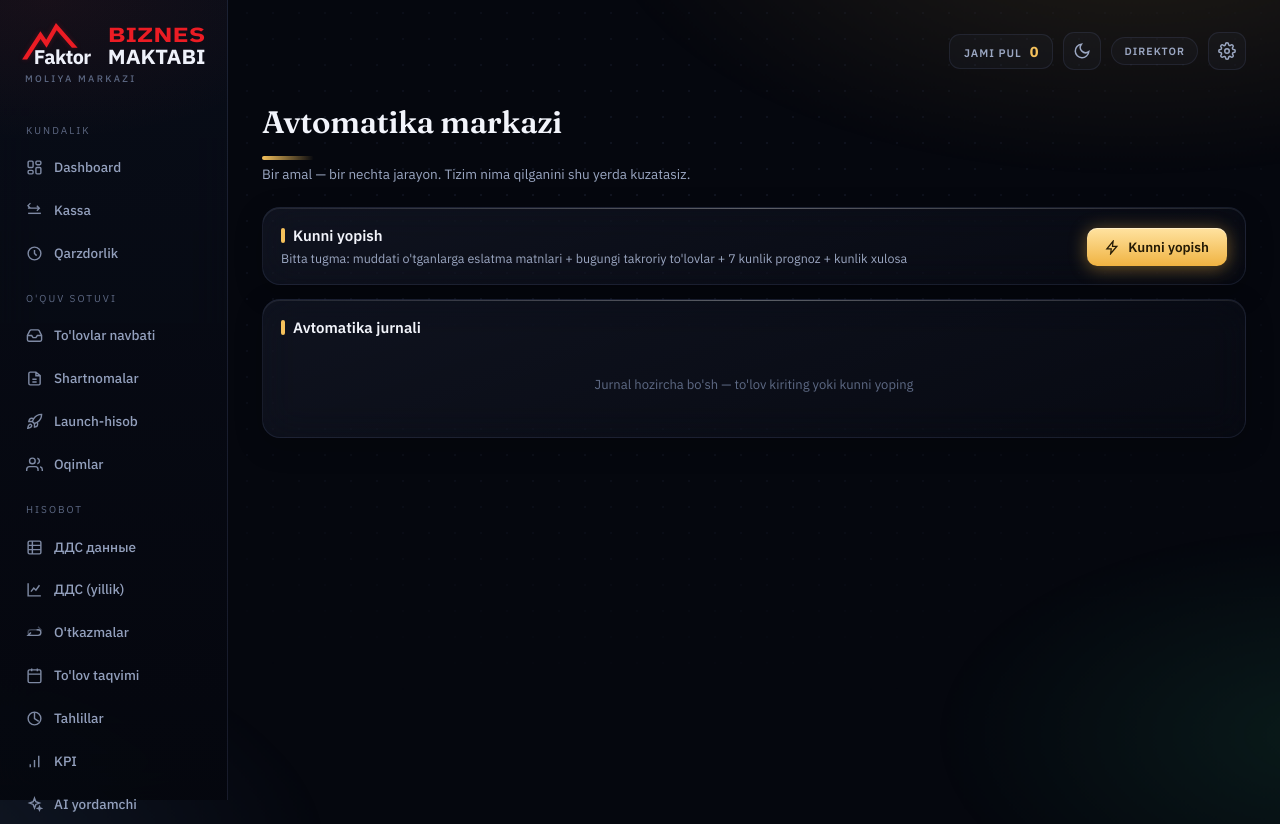
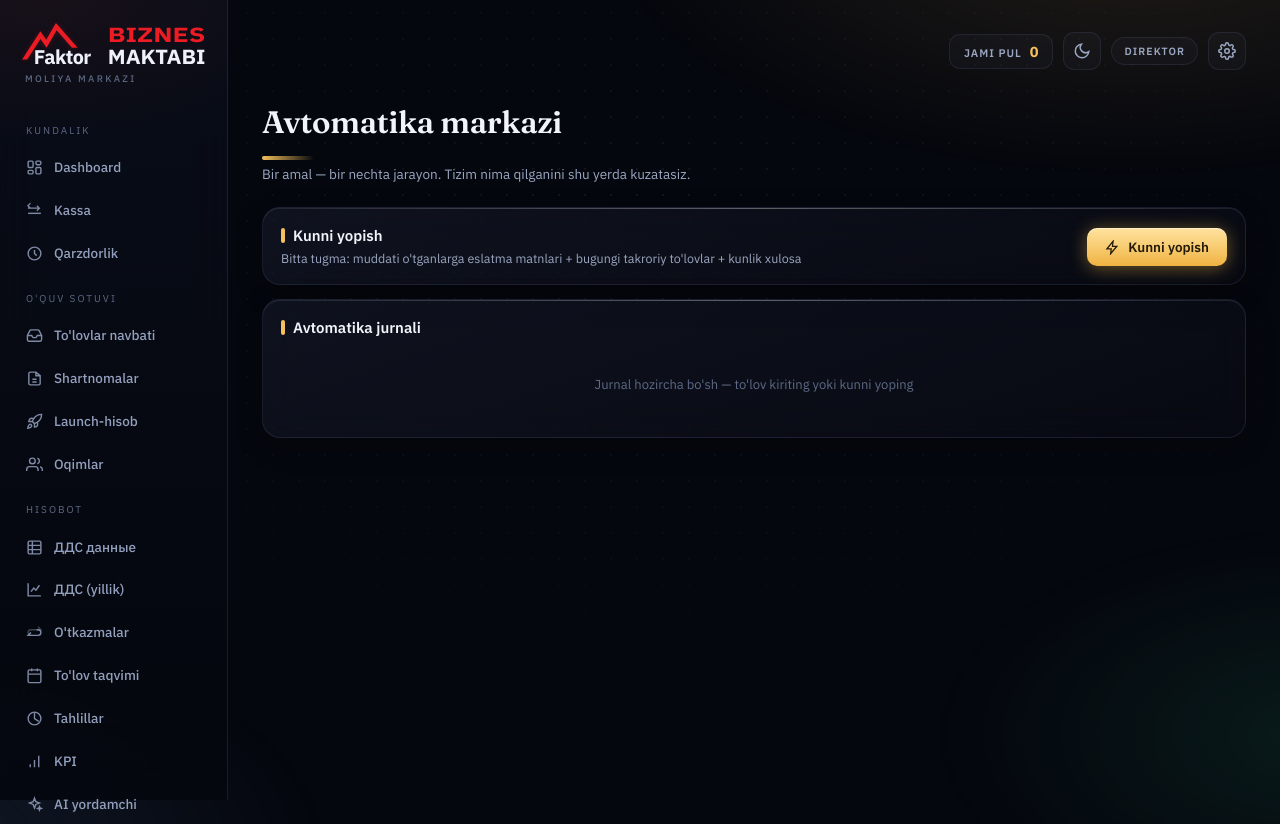
Before and after one commit to vasilakhadjimatova-stack/Mfaktor-biznes-club, a Flask app: page /automation in a window 1280 px wide. Run offline with Flask 3, Linux system fonts and the light colour scheme; data that the repository does not hold is empty.

Commit message:
Avtomatika: 7 kunlik prognoz bloki olib tashlandi
Kunni yopishda endi faqat eslatmalar, takroriy to'lovlar va kunlik
xulosa qoladi — prognoz kartochkasi kerak emas edi.

Co-Authored-By: Claude Fable 5 <noreply@anthropic.com>
Claude-Session: https://claude.ai/code/session_01QDFQCdnJWjZHr9qKxLobiK

```diff
--- a/moliya/automation.py
+++ b/moliya/automation.py
@@ -172,10 +172,7 @@ def close_day(today=None):
         if not exists:
             rec_due.append(r)
 
-    # 3) 7 kunlik prognoz
-    upcoming = core.upcoming_lines(7, today)
-
-    # 4) kunlik xulosa
+    # 3) kunlik xulosa
     day_txs = (Transaction.query
                .filter(Transaction.tdate == today,
                        Transaction.is_transfer.is_(False),
@@ -189,7 +186,7 @@ def close_day(today=None):
               f"{len(reminders)} eslatma tayyorlandi · "
               f"{len(rec_due)} takroriy to'lov kutilmoqda")
     return {"today": today, "reminders": reminders, "rec_due": rec_due,
-            "upcoming": upcoming, "inc": inc, "exp": exp, "net": inc - exp}
+            "inc": inc, "exp": exp, "net": inc - exp}
 
 
 def mark_reminded(line_id, channel="manual", today=None):
--- a/moliya/templates/automation.html
+++ b/moliya/templates/automation.html
@@ -6,7 +6,7 @@
 <div class="card" style="display:flex;align-items:center;gap:16px;flex-wrap:wrap">
   <div style="flex:1;min-width:220px">
     <h2 style="margin:0 0 4px">Kunni yopish</h2>
-    <p class="sub" style="margin:0;font-size:12.5px">Bitta tugma: muddati o'tganlarga eslatma matnlari + bugungi takroriy to'lovlar + 7 kunlik prognoz + kunlik xulosa</p>
+    <p class="sub" style="margin:0;font-size:12.5px">Bitta tugma: muddati o'tganlarga eslatma matnlari + bugungi takroriy to'lovlar + kunlik xulosa</p>
   </div>
   <form method="post" action="/automation/close-day">
     <button style="display:flex;align-items:center;gap:8px"><svg viewBox="0 0 24 24" fill="none" stroke="currentColor" stroke-width="2" style="width:15px;height:15px"><path d="M13 2L3 14h7l-1 8 10-12h-7l1-8z"/></svg>Kunni yopish</button>
@@ -18,9 +18,6 @@
   <div class="card kpi"><div class="l">Bugun kirim</div><div class="v pos">{{ day.inc|grp }}</div></div>
   <div class="card kpi"><div class="l">Bugun chiqim</div><div class="v neg">{{ day.exp|grp }}</div></div>
   <div class="card kpi"><div class="l">Sof</div><div class="v {{ 'pos' if day.net>=0 else 'neg' }}">{{ day.net|grp }}</div></div>
-  <div class="card kpi"><div class="l">7 kunda kutilmoqda</div>
-    <div class="v">{{ day.upcoming|sum(attribute='rest')|grp }}</div>
-    <div class="h">{{ day.upcoming|length }} ta to'lov</div></div>
 </div>
 
 <div class="card" style="margin-top:14px">
```
